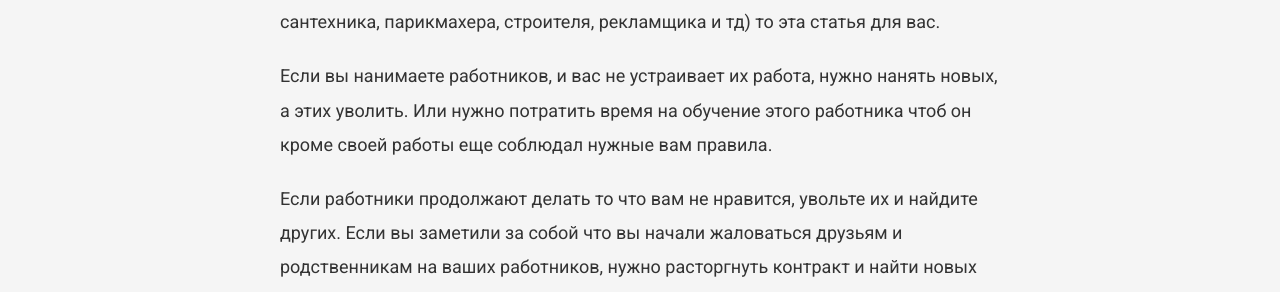
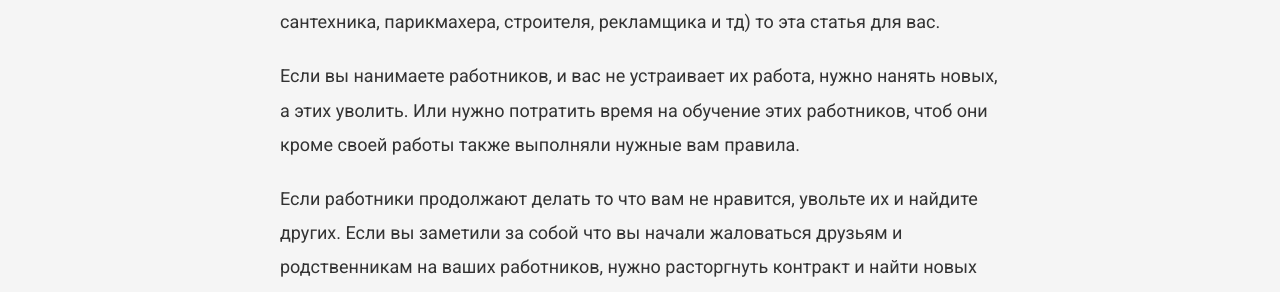
Before and after one commit to VadymVolos/vadymvolos.github.io, a Jekyll site: the page built from _posts/management/2017-06-02-esli-u-vas-plokhiye-rabotniki.md, in a window 1280 px wide. Shown: the part 289-581 px from the top of the page. Built offline with Jekyll 4.4.1, drawn with Linux system fonts in a browser that asks for light colours; nearby versions of some CDN libraries; comment, search, counter and statistics services are not loaded.

Commit message:
Update 2017-06-02-esli-u-vas-plokhiye-rabotniki.md

```diff
--- a/_posts/management/2017-06-02-esli-u-vas-plokhiye-rabotniki.md
+++ b/_posts/management/2017-06-02-esli-u-vas-plokhiye-rabotniki.md
@@ -8,7 +8,7 @@
 ---
 Если вы часто жалуетесь на некачественную работу тех кого нанимаете (электрика, сантехника, парикмахера, строителя, рекламщика и тд) то эта статья для вас.
 
-Если вы нанимаете работников, и вас не устраивает их работа, нужно нанять новых, а этих уволить. Или нужно потратить время на обучение этого работника чтоб он кроме своей работы еще соблюдал нужные вам правила.
+Если вы нанимаете работников, и вас не устраивает их работа, нужно нанять новых, а этих уволить. Или нужно потратить время на обучение этих работников, чтоб они кроме своей работы также выполняли нужные вам правила.
 
 Если работники продолжают делать то что вам не нравится, увольте их и найдите других. Если вы заметили за собой что вы начали жаловаться друзьям и родственникам на ваших работников, нужно расторгнуть контракт и найти новых хороших. Если сами не умеете, можете найти того кто умеет, искать и подбирать хороший ответственных персонал, иначе вы опять найдет не тех и опять потеряете свое время деньги силы, на некачественных сотрудников.
 
```
